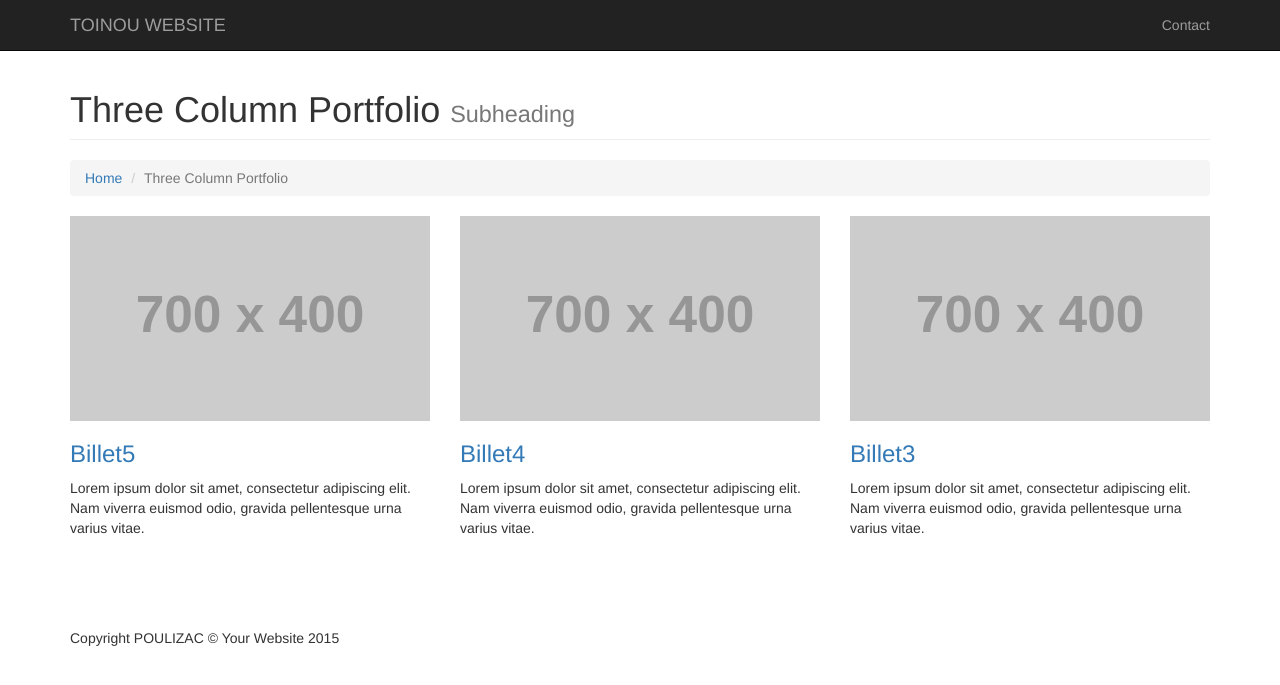
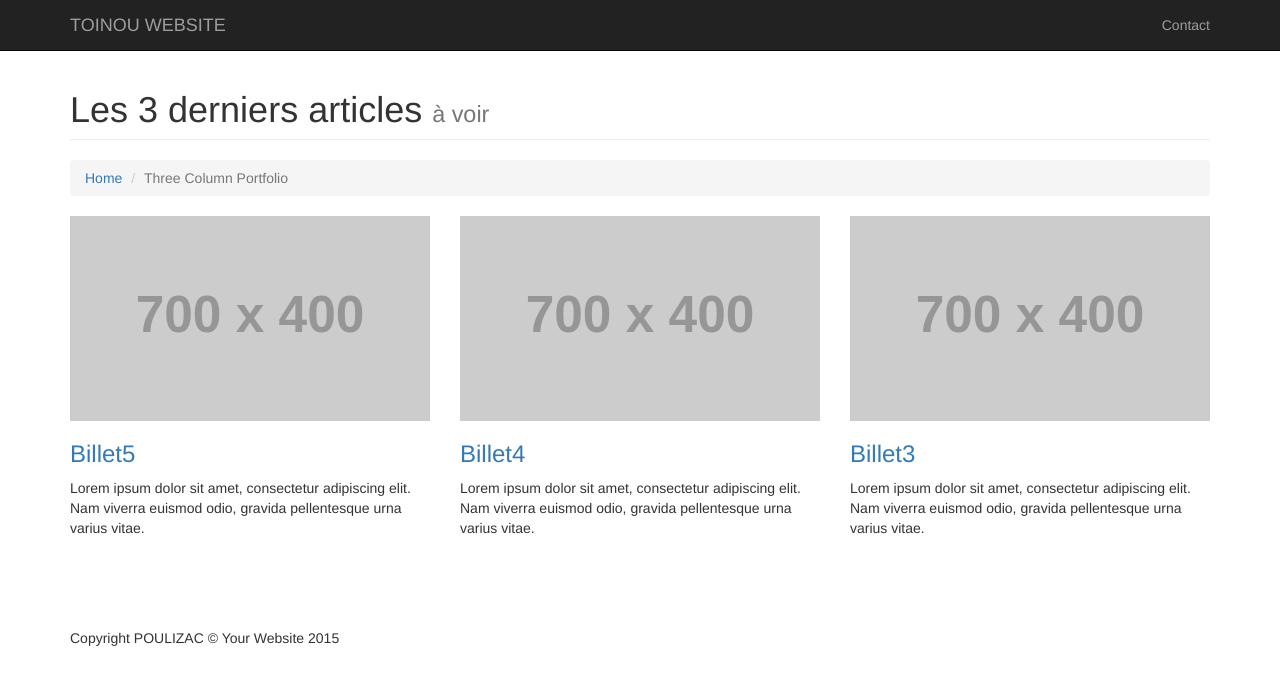
Before and after one commit to pouliant/pouliant.github.io, a Jekyll site: the page built from index.md, in a window 1280 px wide. Shown: the top 685 px of the page. Built offline with Jekyll 4.4.1, drawn with Linux system fonts in a browser that asks for light colours; nearby versions of some CDN libraries; library files that are not in the unit come from our copies.

Commit message:
portfolio

```diff
--- a/_layouts/default.html
+++ b/_layouts/default.html
@@ -38,8 +38,8 @@
  <div class="container">
          <div class="row">
             <div class="col-lg-12">
-                <h1 class="page-header">Three Column Portfolio
-                    <small>Subheading</small>
+                <h1 class="page-header">Les 3 derniers articles
+                    <small>à voir</small>
                 </h1>
                 <ol class="breadcrumb">
                     <li><a href="index.html">Home</a>
```
